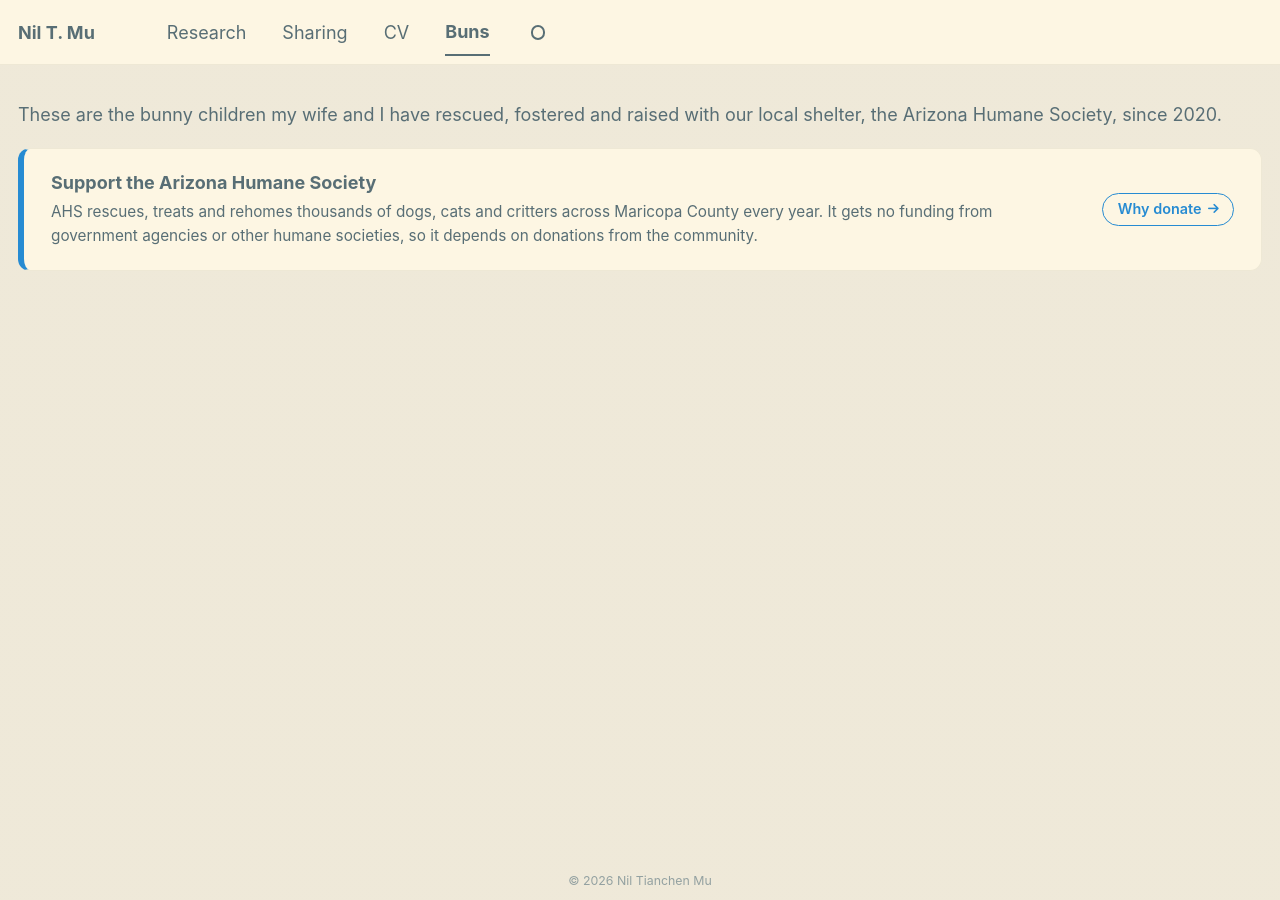
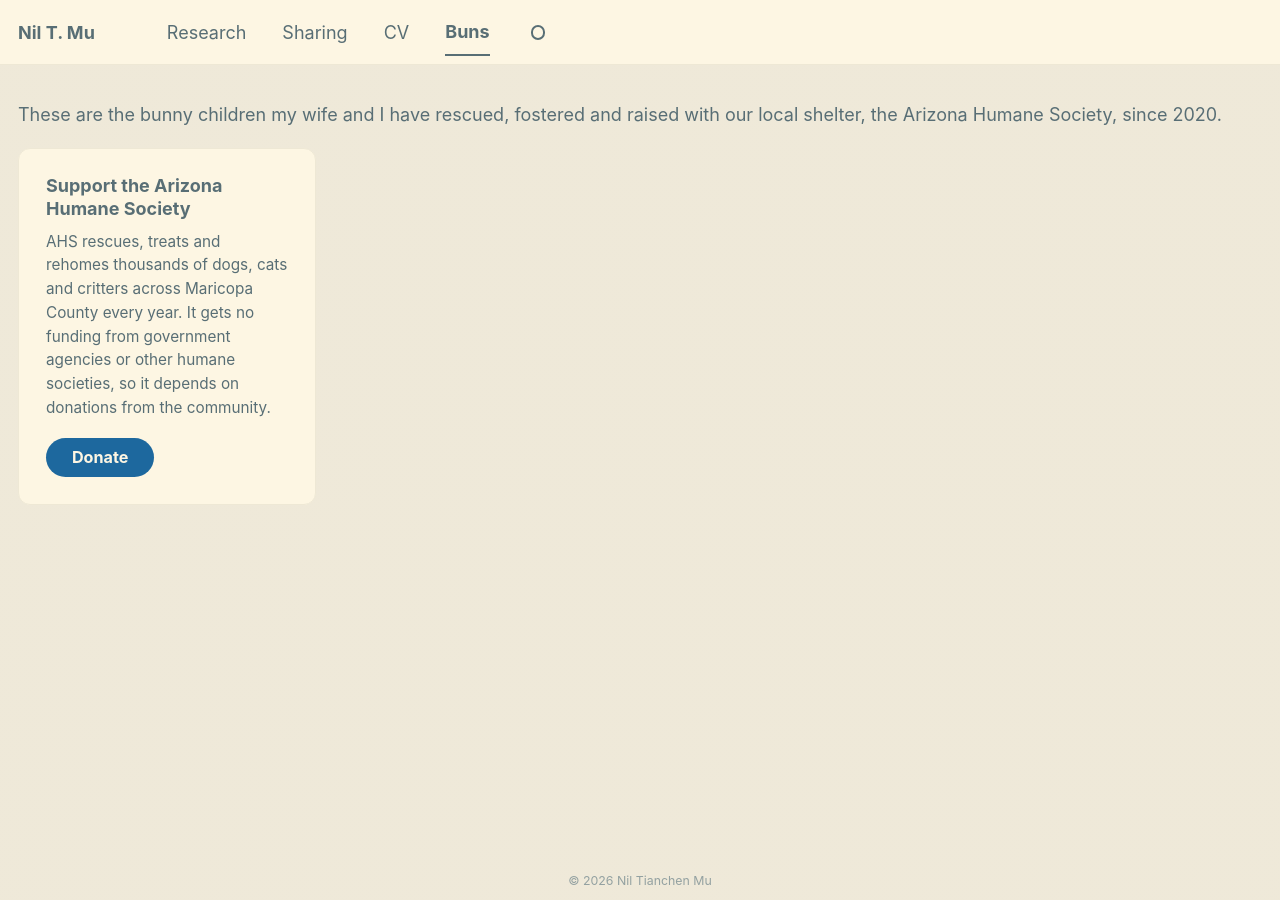
Before and after one commit to NilaBlueshirt/NilaBlueshirt.github.io, a Jekyll site: the page built from _pages/buns.html, in a window 1280 px wide and 900 px high. Built offline with Jekyll 4.4.1, drawn with Linux system fonts in a browser that asks for light colours; a style sheet for code colours, icons or effects is not loaded.

Commit message:
Move the AHS card to the end of the Buns gallery with a Donate button
The card now sits as the last tile in the photo grid, styled like a photo
card, and links to the AHS page through a filled Donate button.

Co-Authored-By: Claude Opus 5.5 <noreply@anthropic.com>

```diff
--- a/_pages/buns.html
+++ b/_pages/buns.html
@@ -10,14 +10,6 @@ permalink: /buns/
   <h1 class="sr-only">Buns</h1>
 
   <p class="buns-intro">These are the bunny children my wife and I have rescued, fostered and raised with our local shelter, the Arizona Humane Society, since 2020.</p>
-
-  <aside class="buns-feature" aria-labelledby="buns-feature-title">
-    <div class="buns-feature__body">
-      <h2 id="buns-feature-title" class="buns-feature__title">Support the Arizona Humane Society</h2>
-      <p class="buns-feature__text">AHS rescues, treats and rehomes thousands of dogs, cats and critters across Maricopa County every year. It gets no funding from government agencies or other humane societies, so it depends on donations from the community.</p>
-    </div>
-    <a class="buns-feature__cta" href="https://www.azhumane.org/why-donate/" target="_blank" rel="noopener">Why donate <i class="fas fa-arrow-right" aria-hidden="true"></i></a>
-  </aside>
 
   <div class="buns-gallery" data-masonry>
     {% comment %} Generated at build time by scripts/sync_buns_album.py {% endcomment %}
@@ -38,6 +30,12 @@ permalink: /buns/
         {% endif %}
       </figure>
     {% endfor %}
+
+    <aside class="buns-item buns-donate" aria-labelledby="buns-donate-title">
+      <h2 id="buns-donate-title" class="buns-donate__title">Support the Arizona Humane Society</h2>
+      <p class="buns-donate__text">AHS rescues, treats and rehomes thousands of dogs, cats and critters across Maricopa County every year. It gets no funding from government agencies or other humane societies, so it depends on donations from the community.</p>
+      <a class="buns-donate__button" href="https://www.azhumane.org/why-donate/" target="_blank" rel="noopener">Donate</a>
+    </aside>
   </div>
 </div>
 
--- a/_sass/layout/_buns.scss
+++ b/_sass/layout/_buns.scss
@@ -8,67 +8,6 @@
   font-size: $type-size-5;
   line-height: 1.6;
   color: var(--global-text-color);
-}
-
-/* highlight card above the gallery (e.g. a shelter to support) */
-.buns-feature {
-  display: flex;
-  align-items: center;
-  gap: 1.25em;
-  margin-top: 1em;
-  padding: 1.25em 1.5em;
-  border: 1px solid var(--global-border-color);
-  border-left: 0.35em solid var(--global-link-color);
-  border-radius: 12px;
-  background-color: var(--global-bg-color);
-}
-
-.buns-feature__body {
-  flex: 1;
-  min-width: 0;
-}
-
-.buns-feature__title {
-  margin: 0 0 0.3em;
-  font-size: $type-size-5;
-  line-height: 1.3;
-}
-
-.buns-feature__text {
-  margin: 0;
-  font-size: 0.85em;
-  line-height: 1.55;
-  color: var(--global-text-color);
-}
-
-.buns-feature__cta,
-.buns-feature__cta:visited {
-  flex: none;
-  display: inline-flex;
-  align-items: center;
-  gap: 0.45em;
-  padding: 0.4em 1em;
-  border: 1px solid var(--global-link-color);
-  border-radius: 999px;
-  background-color: transparent;
-  color: var(--global-link-color);
-  font-size: 0.8em;
-  font-weight: 600;
-  line-height: 1.4;
-  text-decoration: none;
-  white-space: nowrap;
-  transition: background-color 0.2s ease, color 0.2s ease;
-
-  &:hover,
-  &:focus-visible {
-    background-color: var(--global-link-color);
-    color: var(--global-bg-color);
-    text-decoration: none;
-  }
-
-  .fas {
-    font-size: 0.85em;
-  }
 }
 
 .buns-gallery {
@@ -114,6 +53,45 @@
   }
 }
 
+/* last tile in the gallery: the shelter to support, styled as a photo card */
+.buns-donate {
+  padding: 1.4em 1.5em 1.5em;
+}
+
+.buns-donate__title {
+  margin: 0 0 0.5em;
+  font-size: $type-size-5;
+  line-height: 1.3;
+}
+
+.buns-donate__text {
+  margin: 0 0 1.2em;
+  font-size: 0.85em;
+  line-height: 1.55;
+  color: var(--global-text-color);
+}
+
+.buns-donate__button,
+.buns-donate__button:visited {
+  display: inline-block;
+  padding: 0.5em 1.6em;
+  border-radius: 999px;
+  background-color: var(--global-link-color-hover);
+  color: var(--global-bg-color);
+  font-size: 0.9em;
+  font-weight: 700;
+  line-height: 1.4;
+  text-decoration: none;
+  transition: filter 0.2s ease;
+
+  &:hover,
+  &:focus-visible {
+    color: var(--global-bg-color);
+    text-decoration: none;
+    filter: brightness(1.1);
+  }
+}
+
 .buns-item__caption {
   padding: 0.5em 0.9em 0.7em;
   font-size: 0.75em;
@@ -130,16 +108,6 @@
 }
 
 @include breakpoint(max-width $small) {
-  .buns-feature {
-    flex-wrap: wrap;
-    gap: 0.9em;
-    padding: 1em 1.1em;
-  }
-
-  .buns-feature__body {
-    flex-basis: 100%;
-  }
-
   .buns-gallery {
     column-gap: 0.75em;
     row-gap: 0.75em;
--- a/_sass/layout/_lcars.scss
+++ b/_sass/layout/_lcars.scss
@@ -24,8 +24,8 @@ html[data-theme="lcars"] {
   .research-card__title,
   .research-card__tag,
   .research-card__year,
-  .buns-feature__title,
-  .buns-feature__cta,
+  .buns-donate__title,
+  .buns-donate__button,
   .cite-dialog__title,
   .cite-style__name {
     font-family: $lcars-font;
@@ -234,28 +234,21 @@ html[data-theme="lcars"] {
     }
   }
 
-  /* buns highlight card: panel with an end-cap, pill call to action */
-  .buns-feature {
-    border-left: 1em solid var(--global-link-color);
-    border-radius: 1.6em 0.6em 0.6em 1.6em;
-    background-color: #000;
-  }
-
-  .buns-feature__title {
+  /* buns donate tile: orange title, pill button */
+  .buns-donate__title {
     color: var(--global-link-color);
   }
 
-  .buns-feature__cta,
-  .buns-feature__cta:visited {
-    border-color: var(--global-link-color);
+  .buns-donate__button,
+  .buns-donate__button:visited {
     background-color: var(--global-link-color);
     color: #000;
 
     &:hover,
     &:focus-visible {
-      border-color: var(--global-link-color-hover);
       background-color: var(--global-link-color-hover);
       color: #000;
+      filter: none;
     }
   }
 
```
